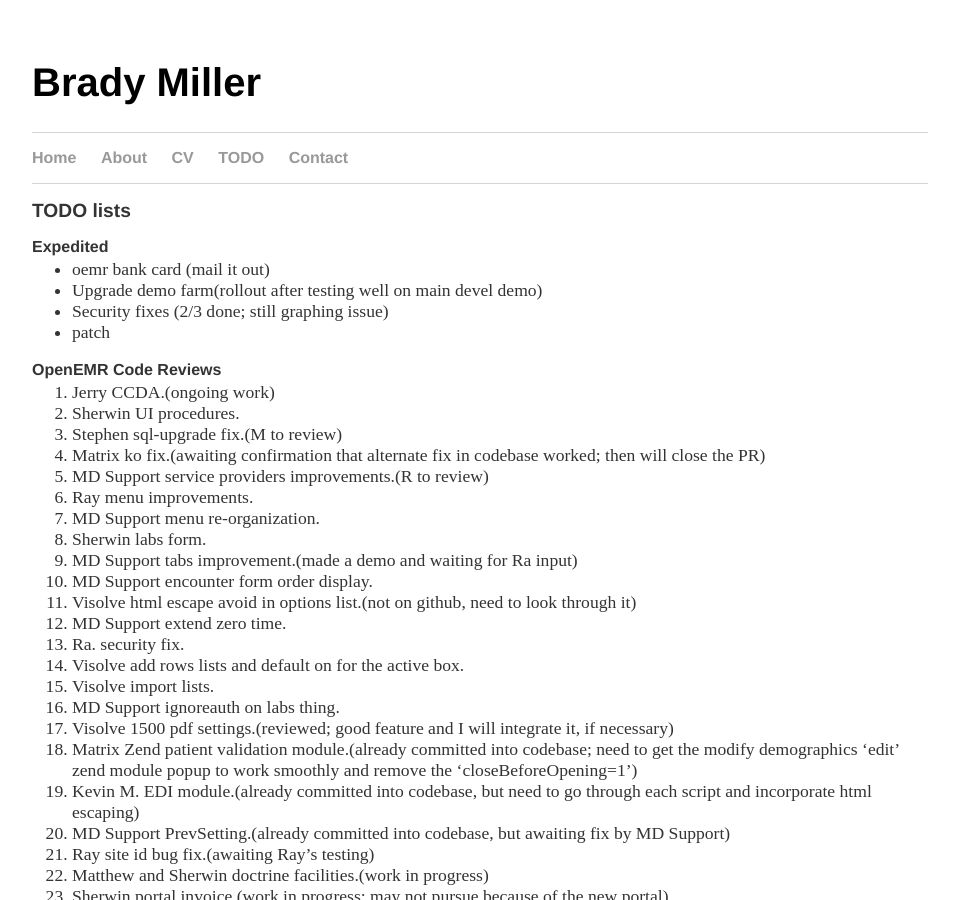
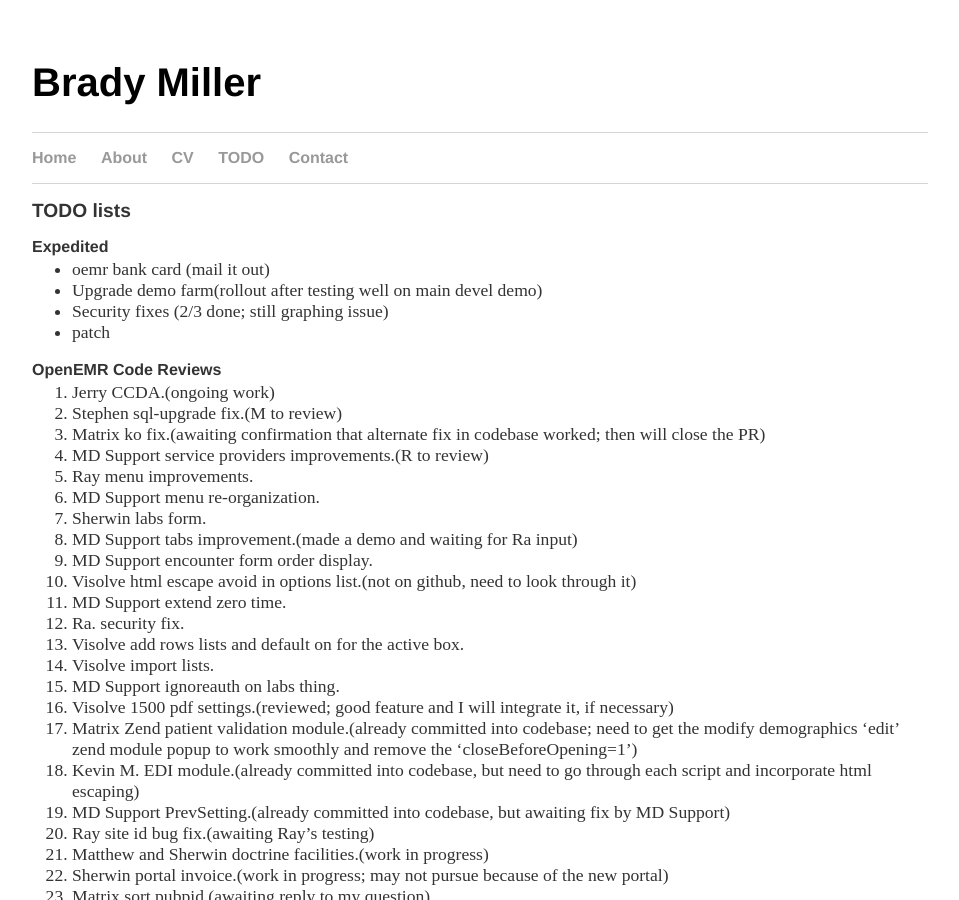
Before and after one commit to bradymiller/bradymiller.github.io, a Jekyll site: the page built from todo/index.md, in a window 1280 px wide and 900 px high. Shown: the whole window, without its empty margins (160-1119 px from the left). Built offline with Jekyll 4.4.1, drawn with Linux system fonts in a browser that asks for light colours; our own code applies the rules of GitHub Pages for plain Markdown files.

Commit message:
Update index.md

```diff
--- a/todo/index.md
+++ b/todo/index.md
@@ -11,7 +11,6 @@
 
 ### OpenEMR Code Reviews
 1. Jerry CCDA.(ongoing work)
-1. Sherwin UI procedures.
 1. Stephen sql-upgrade fix.(M to review)
 1. Matrix ko fix.(awaiting confirmation that alternate fix in codebase worked; then will close the PR)
 1. MD Support service providers improvements.(R to review)
```
